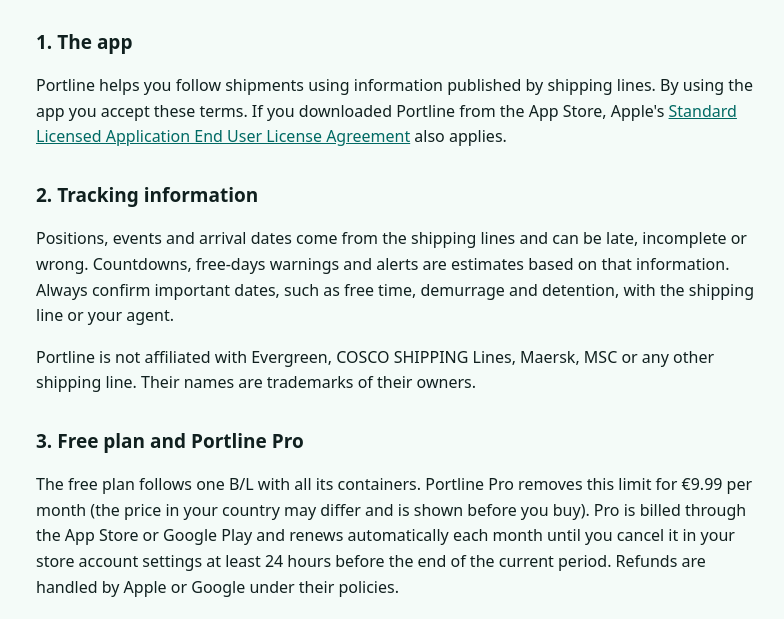
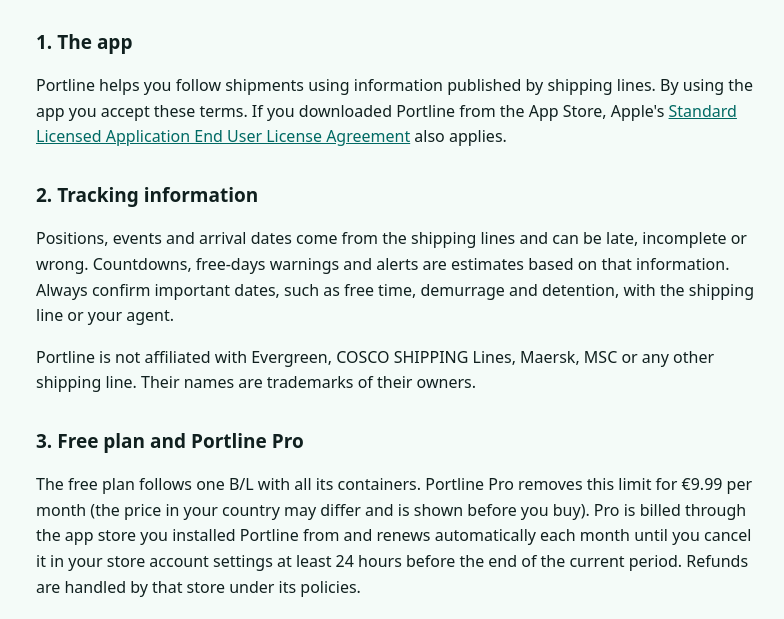
Before and after one commit to YiannisSeir/portline-site, a plain HTML site: page terms/index.html in a window 1280 px wide. Shown: the part 181-800 px from the top of the page, without its empty margins (244-1028 px from the left). Drawn offline with Linux system fonts and the light colour scheme.

Commit message:
Neutral store wording

```diff
--- a/terms/index.html
+++ b/terms/index.html
@@ -27,9 +27,9 @@
 
   <h2>3. Free plan and Portline Pro</h2>
   <p>The free plan follows one B/L with all its containers. Portline Pro removes this limit for €9.99 per month
-     (the price in your country may differ and is shown before you buy). Pro is billed through the App Store or
-     Google Play and renews automatically each month until you cancel it in your store account settings at least
-     24 hours before the end of the current period. Refunds are handled by Apple or Google under their policies.</p>
+     (the price in your country may differ and is shown before you buy). Pro is billed through the app store you
+     installed Portline from and renews automatically each month until you cancel it in your store account settings
+     at least 24 hours before the end of the current period. Refunds are handled by that store under its policies.</p>
 
   <h2>4. Fair use</h2>
   <p>Use Portline for your own shipments. Do not use it to overload, scrape or otherwise misuse the shipping lines'
```
Also changed, not shown: privacy/index.html (+2 -2 lines).
